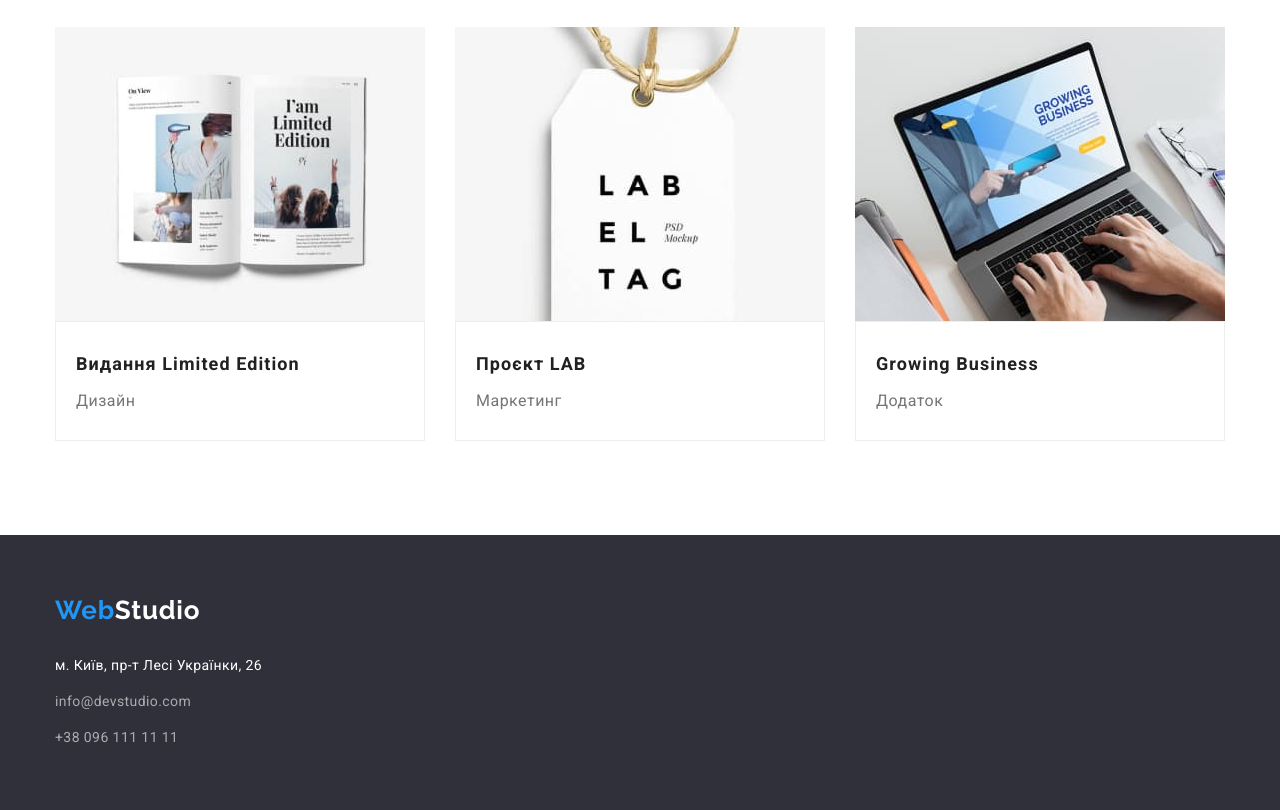
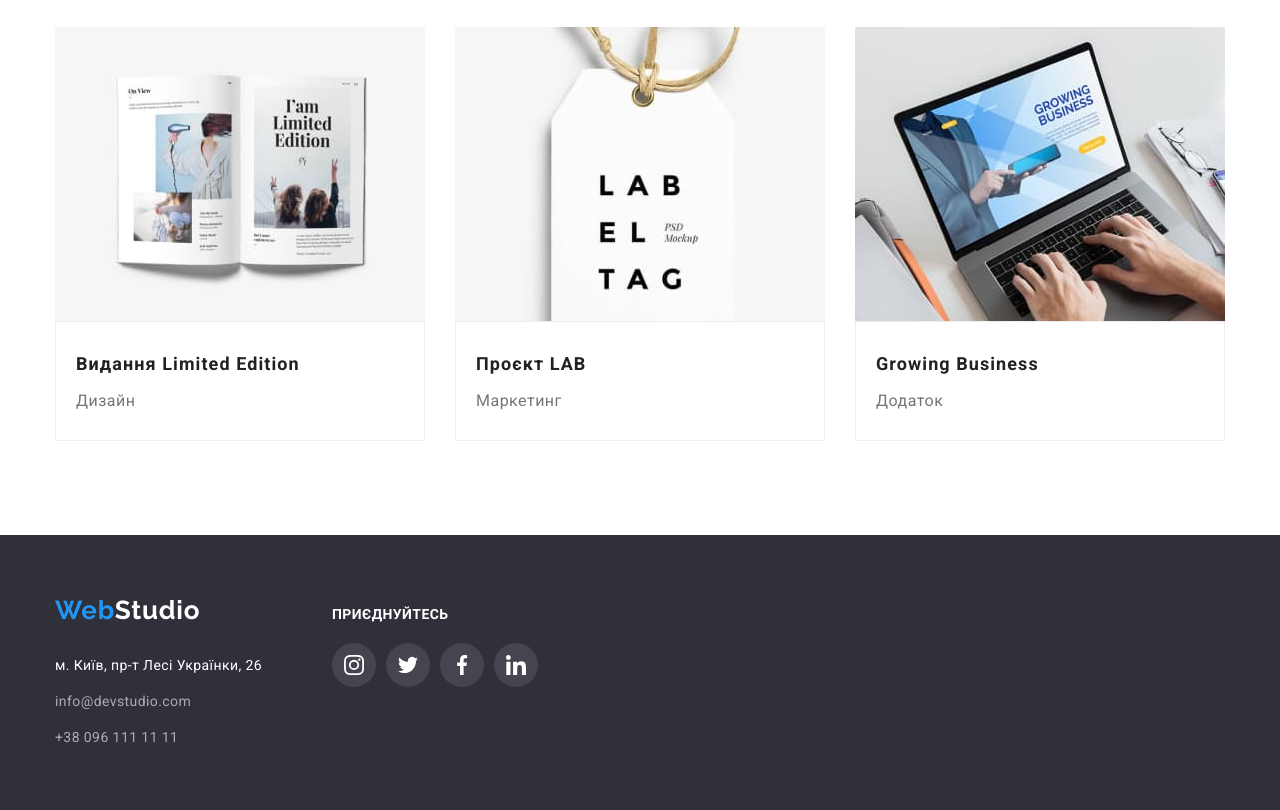
Before and after one commit to VeronikaVS90/goit-markup-hw-04, a plain HTML site: page portfolio.html in a window 1280 px wide. Shown: the part 1124-1934 px from the top of the page. Drawn offline with nearby package versions, Linux system fonts and the light colour scheme.

Commit message:
оновила футер

```diff
--- a/css/styles.css
+++ b/css/styles.css
@@ -12,6 +12,7 @@
   --border-line-color: #ececec;
   --border-card-color: #eeeeee;
   --icon-current-color: #afb1b8;
+  --icon-bg-color: rgba(255, 255, 255, 0.1);
   --card-shadow: 0px 1px 3px rgba(0, 0, 0, 0.12), 0px 1px 1px rgba(0, 0, 0, 0.14),
     0px 2px 1px rgba(0, 0, 0, 0.2);
   --primary-btn-shadow: 0px 4px 4px rgba(0, 0, 0, 0.15);
@@ -408,10 +409,11 @@ img {
   background-color: var(--footer-bg-color);
 }
 
-.footer.container {
+.footer-container {
   padding-top: 60px;
   padding-bottom: 60px;
   flex-direction: column;
+  margin-right: 70px;
 }
 
 .address-nav .item + .item {
@@ -466,16 +468,39 @@ img {
 
 .footer-thumb {
   display: flex;
+  flex-direction: column;
+  padding-top: 72px;
 }
 
 .footer-icon {
   width: 20px;
   height: 20px;
-  fill: var(--icon-current-color);
+  fill: currentColor;
 }
 
 .join-list {
   display: flex;
+}
+
+.footer-networks {
+  display: flex;
+  margin-top: 20px;
+  width: 44px;
+  height: 44px;
+  border-radius: 50%;
+  align-items: center;
+  justify-content: center;
+  color: var(--white-color);
+  background-color: var(--icon-bg-color);
+}
+
+.footer-networks:hover,
+.footer-networks:focus {
+  background-color: var(--accent-color);
+}
+
+.join-list .footer-item + .footer-item {
+  margin-left: 10px;
 }
 
 /* Стилі для portfolio.html */
--- a/portfolio.html
+++ b/portfolio.html
@@ -189,8 +189,11 @@
 
     <!-- Футер -->
     <footer class="footer">
-      <div class="footer container">
-        <a lang="en" href="./index.html" class="logo">Web<span class="footer-logo">Studio</span></a>
+      <div class="container">
+        <div class="footer-container">
+          <a lang="en" href="./index.html" class="logo"
+            >Web<span class="footer-logo">Studio</span></a
+          >
 
           <address>
             <ul class="address-nav">
@@ -216,6 +219,36 @@
             </ul>
           </address>
         </div>
+
+        <div class="footer-thumb">
+          <p class="footer-join">приєднуйтесь</p>
+          <ul class="join-list">
+            <li class="footer-item">
+              <a href="#" class="footer-networks"
+                ><svg class="footer-icon"><use href="./images/icons.svg#icon-instagram"></use></svg
+              ></a>
+            </li>
+
+            <li class="footer-item">
+              <a href="#" class="footer-networks"
+                ><svg class="footer-icon"><use href="./images/icons.svg#icon-twitter"></use></svg
+              ></a>
+            </li>
+
+            <li class="footer-item">
+              <a href="#" class="footer-networks"
+                ><svg class="footer-icon"><use href="./images/icons.svg#icon-facebook"></use></svg
+              ></a>
+            </li>
+
+            <li class="footer-item">
+              <a href="#" class="footer-networks"
+                ><svg class="footer-icon"><use href="./images/icons.svg#icon-linkedin"></use></svg
+              ></a>
+            </li>
+          </ul>
+        </div>
+      </div>
     </footer>
   </body>
 </html>
```
Also changed, not shown: index.html (+14 -10 lines). Lines whose indentation alone changed are shown as unchanged.
